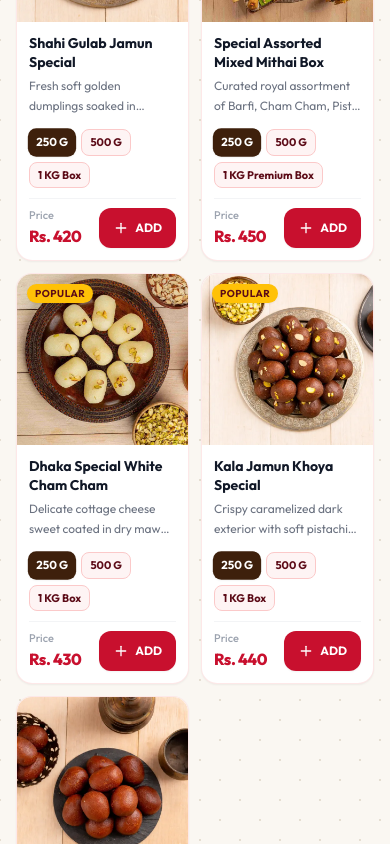
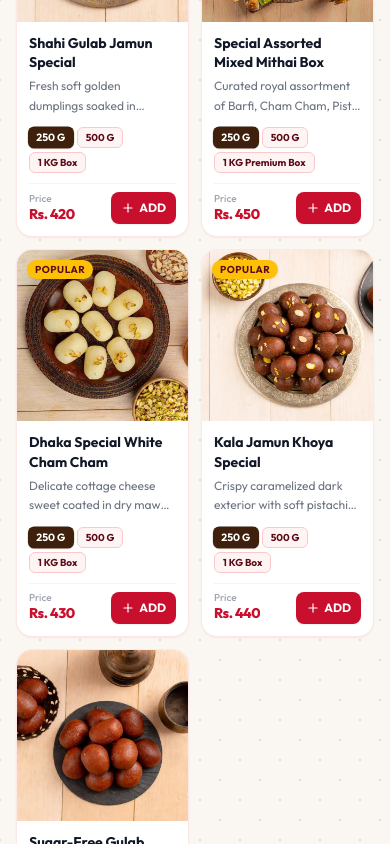
Before and after one commit to saadullah990123/Alghani-Sweets-Bakers, a Next.js app: page / in a window 390 px wide. Shown: the part 960-1804 px from the top of the page. Built offline with nearby package versions, Linux system fonts and the light colour scheme; no server answers; a web font is replaced by a local one.

Commit message:
style(mobile): refine mobile product card ADD button and price alignment

```diff
--- a/src/components/product/ProductCard.tsx
+++ b/src/components/product/ProductCard.tsx
@@ -145,15 +145,15 @@ function ProductCard({
 
         {/* Type B Variant Selection Pills (Shown directly on card - Section 3) */}
         {product.pricingType === 'VARIANT' && variants.length > 0 && !product.isCustomizable && (
-          <div className="pt-1">
-            <div className="flex flex-wrap gap-1.5" onClick={(e) => e.stopPropagation()}>
+          <div className="pt-0.5">
+            <div className="flex flex-wrap gap-1 sm:gap-1.5" onClick={(e) => e.stopPropagation()}>
               {variants.map((v) => {
                 const isSelected = selectedVariant?.id === v.id;
                 return (
                   <button
                     key={v.id}
                     onClick={(e) => handleVariantSelect(e, v)}
-                    className={`px-2 py-1 rounded-lg text-[11px] font-bold transition-all ${
+                    className={`px-2 py-0.5 sm:py-1 rounded-md sm:rounded-lg text-[10px] sm:text-[11px] font-bold transition-all ${
                       isSelected
                         ? 'bg-brand-dark text-white shadow-sm scale-105'
                         : 'bg-brand-50/80 text-brand-900 border border-brand-200 hover:bg-brand-100'
@@ -168,12 +168,12 @@ function ProductCard({
         )}
 
         {/* Price & Action Row */}
-        <div className="pt-2 flex items-center justify-between border-t border-gray-100">
-          <div>
-            <span className="text-[11px] text-gray-400 font-medium block">
+        <div className="pt-2 flex items-center justify-between border-t border-gray-100 gap-1.5 sm:gap-2">
+          <div className="min-w-0 flex flex-col justify-center">
+            <span className="text-[10px] sm:text-[11px] text-gray-400 font-medium block leading-none mb-0.5">
               {product.pricingType === 'VARIANT' && !selectedVariant ? 'From' : 'Price'}
             </span>
-            <span className="text-base sm:text-lg font-extrabold text-brand-600 tracking-tight">
+            <span className="text-sm sm:text-lg font-extrabold text-brand-600 tracking-tight block truncate leading-tight">
               {formatPKR(currentPrice)}
             </span>
           </div>
@@ -182,7 +182,7 @@ function ProductCard({
           <button
             onClick={handleQuickAdd}
             disabled={isSoldOut}
-            className={`min-h-[40px] px-3.5 sm:px-4 py-2 rounded-xl font-bold text-xs sm:text-sm flex items-center gap-1.5 transition-all shadow-sm ${
+            className={`h-8 sm:h-10 px-2.5 sm:px-4 rounded-lg sm:rounded-xl font-bold text-xs sm:text-sm flex items-center gap-1 sm:gap-1.5 transition-all shadow-sm shrink-0 active:scale-95 ${
               isSoldOut
                 ? 'bg-gray-200 text-gray-400 cursor-not-allowed shadow-none'
                 : addedToast
@@ -196,17 +196,17 @@ function ProductCard({
               <span>Sold Out</span>
             ) : addedToast ? (
               <>
-                <Check className="w-4 h-4" />
+                <Check className="w-3.5 h-3.5 sm:w-4 sm:h-4" />
                 <span>Added</span>
               </>
             ) : product.isCustomizable ? (
               <>
                 <span>Customize</span>
-                <ChevronRight className="w-3.5 h-3.5" />
+                <ChevronRight className="w-3.5 h-3.5 sm:w-4 sm:h-4" />
               </>
             ) : (
               <>
-                <Plus className="w-4 h-4" />
+                <Plus className="w-3.5 h-3.5 sm:w-4 sm:h-4" />
                 <span>ADD</span>
               </>
             )}
--- a/src/components/skeleton/StorefrontSkeleton.tsx
+++ b/src/components/skeleton/StorefrontSkeleton.tsx
@@ -62,7 +62,7 @@ function ProductCardSkeleton() {
             <Skeleton className="h-3 w-10" rounded="rounded-md" />
             <Skeleton className="h-5 w-20" rounded="rounded-md" />
           </div>
-          <Skeleton className="h-10 w-20 sm:w-24" rounded="rounded-xl" />
+          <Skeleton className="h-8 sm:h-10 w-16 sm:w-24" rounded="rounded-lg sm:rounded-xl" />
         </div>
       </div>
     </div>
```
